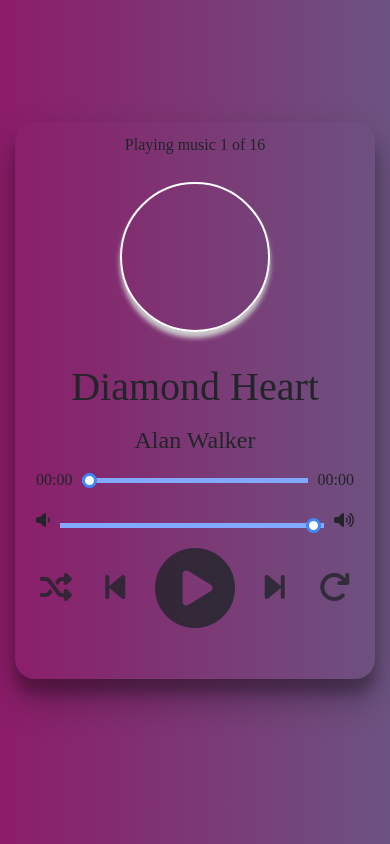
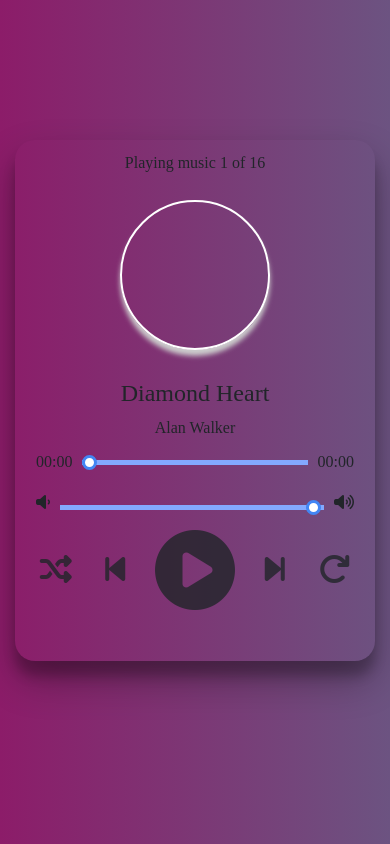
Before and after one commit to Margaret-Egbe/music-app, a plain HTML site: page index.html in a window 390 px wide. Drawn offline with nearby package versions, Linux system fonts and the light colour scheme.

Commit message:
updated fonts

```diff
--- a/styles.css
+++ b/styles.css
@@ -216,6 +216,15 @@
         width: 100%;
     }
 
+.track-name {
+    font-size: 1.5rem;
+}
+
+.track-artist {
+    margin-top: 5px;
+    font-size: 1rem;
+}
+
     .track-art {
         height: 150px;
         width: 150px;
```
Also changed, not shown: index.html (line endings or trailing spaces).
